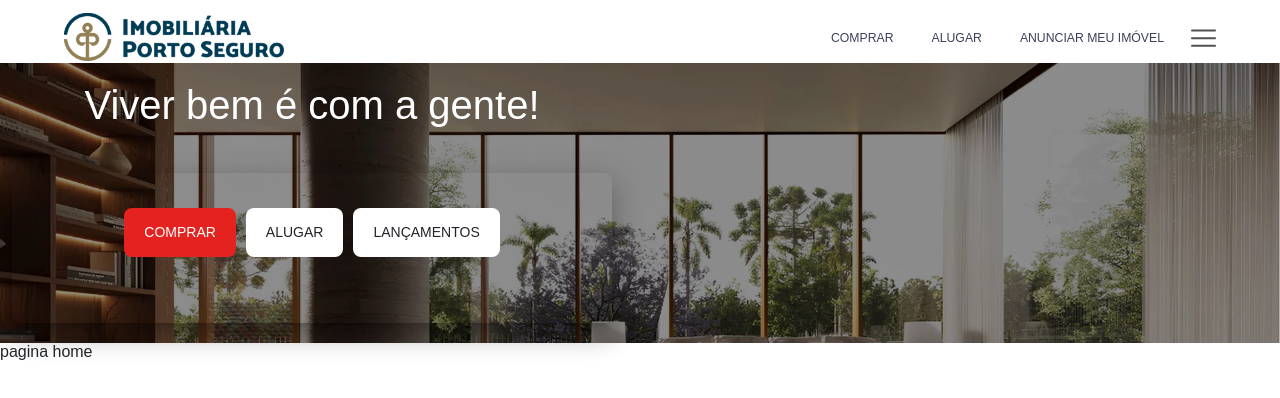
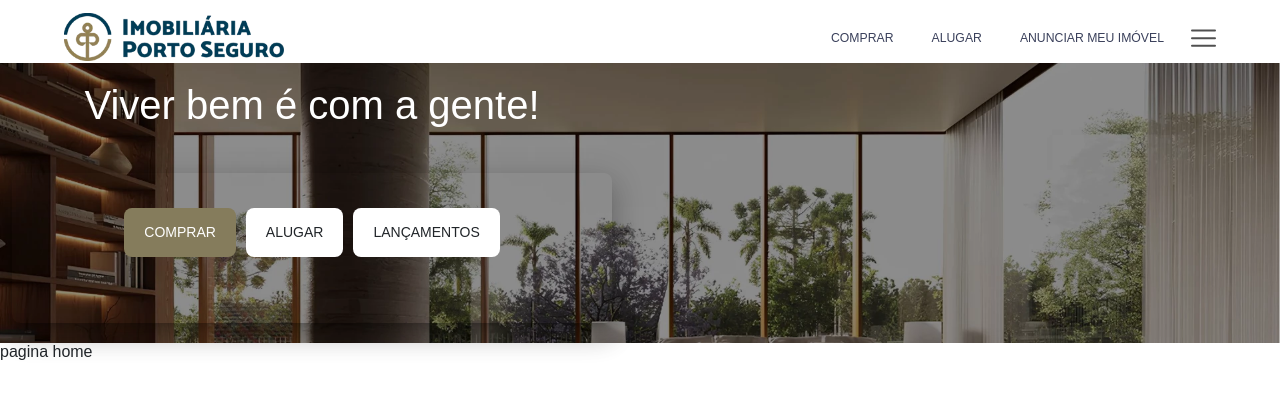
Before and after one commit to thiagoabreu72/imobiliarias, an Angular app in the folder site-imobiliaria/: page / in a window 1280 px wide. In both pictures the pointer is over the element 180 px from the left and 232 px from the top of the page. Shown: the top 398 px of the page. Built offline with nearby package versions, Linux system fonts and the light colour scheme.

Commit message:
cor do buuton da busca

```diff
--- a/site-imobiliaria/src/app/banner-home/banner-home.css
+++ b/site-imobiliaria/src/app/banner-home/banner-home.css
@@ -91,7 +91,7 @@
   width: 90%;
 }
 .btn-active-busca {
-  background-color: #e42320;
+  background-color: #857c5c;
   color: #fff;
 }
 .buttom_finalidade_busca_home {
@@ -117,7 +117,7 @@
   padding: 10px;
 }
 .buttom_finalidade_busca_home:hover {
-  background-color: #e42320;
+  background-color: #857c5c;
   color: #fff;
 }
 @media (max-width: 720px) {
```
Also changed, not shown: site-imobiliaria/src/app/banner-home/banner-home.html (line endings or trailing spaces).
